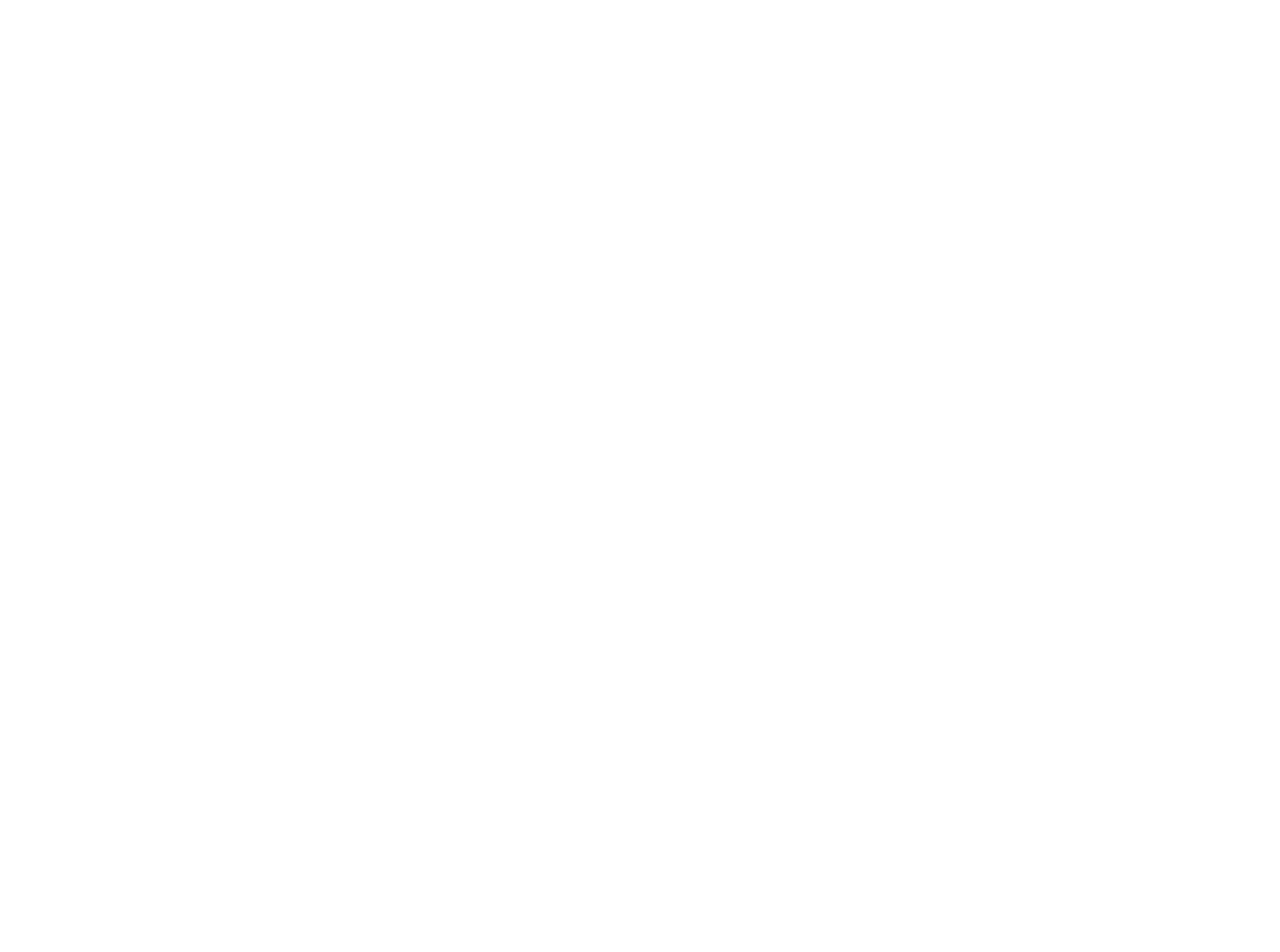
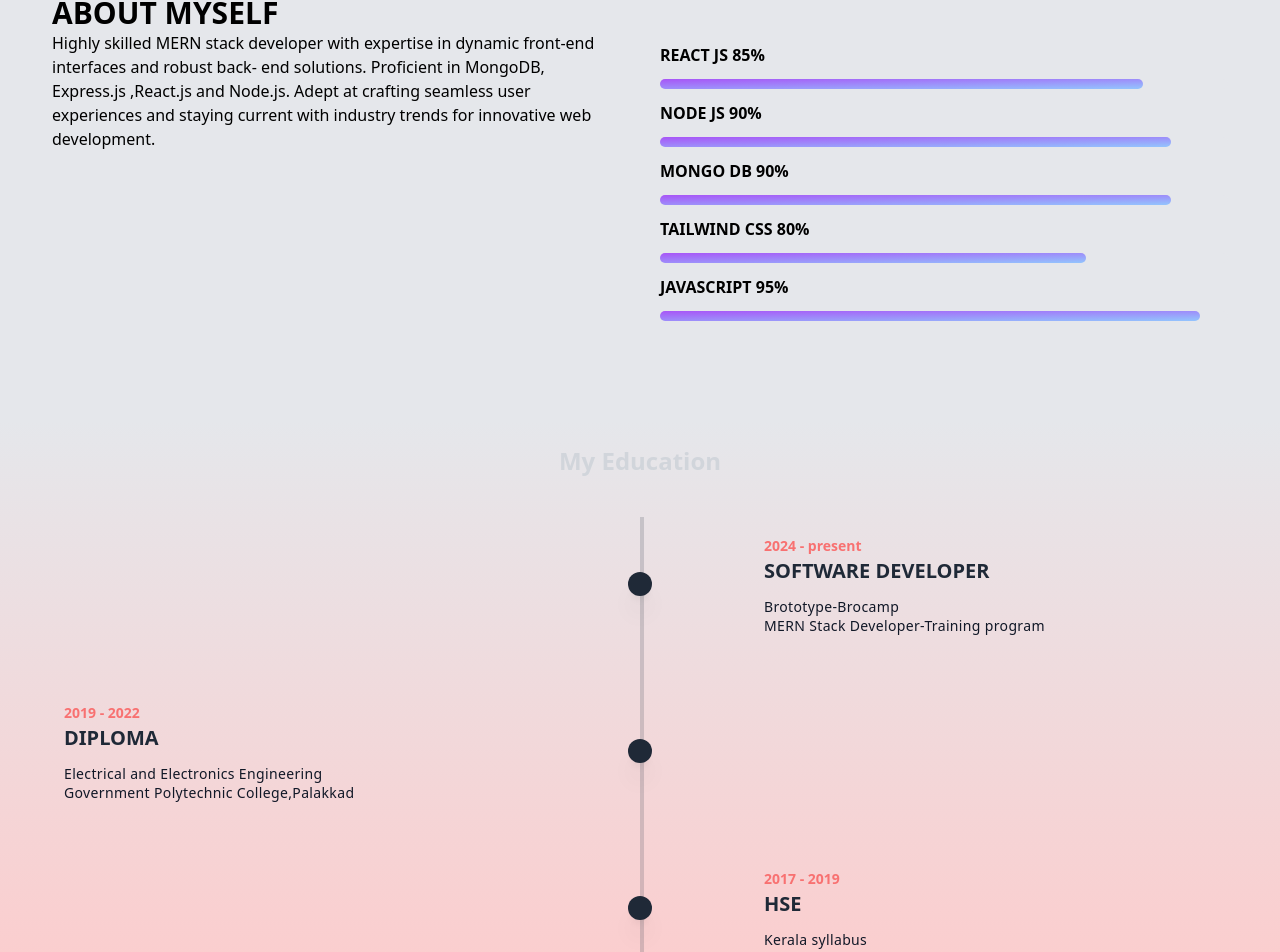
Before and after one commit to Fayiz-kiliyamannil/react-portfolio-template, a React (Create React App) app: page / in a window 1280 px wide. Shown: the part 855-1807 px from the top of the page. Before the commit the page ends 1150 px from the top, so only its background shows below. Built offline with nearby package versions, Linux system fonts and the light colour scheme.

Commit message:
imp-progress-page timeline

```diff
--- a/src/Components/Banner.js
+++ b/src/Components/Banner.js
@@ -4,11 +4,9 @@
 function banner() {
     return (
         <>
-            <div className='h-[650px] w-[100%]  bg-gradient-to-br from-blue-500 to-red-200 mb-[500px]'>
-
-
-                <div className=' sm:relative  sm:top-[250px] flex  justify-center '>
-                    <div className="flex justify-center p-6 shadow-md sm:rounded-xl sm:px-16 dark:bg-white max-lg:w-[75vw] dark:text-gray-100">
+            <div className='h-[650px] w-[100%]  bg-gradient-to-br from-blue-500 to-red-200'>
+                <div className='flex  justify-center '>
+                    <div className="flex justify-center p-6 mt-20 lg:mt-[300px]  shadow-md sm:rounded-xl sm:px-16 dark:bg-white max-lg:w-[75vw] dark:text-gray-100">
                         <div className='  grid grid-cols-1 lg:grid-cols-2 space-x-6 ' >
                             <div >
                                 <img src="312B22F6-A01F-4D0B-B434-900E1D4A3F64.jpeg" alt="profile" className=" w-96 max-lg:mx-auto rounded-lg dark:bg-gray-500 " />
--- /dev/null
+++ b/src/Components/Progress.js
@@ -0,0 +1,48 @@
+import React from 'react'
+
+function Progress() {
+    return (
+        <>
+            <div className='bg-gray-200 pb-[100px] max-lg:pt-[400px]  space-y-12 px-8 grid grid-cols-1 lg:grid-cols-2 pt-[200px]' >
+
+                <div className='px-5 ' >
+                    <h1 className='font-bold uppercase text-3xl' > About myself </h1>
+                    <p>
+                        Highly skilled MERN stack developer with expertise in dynamic front-end interfaces and robust back-
+                        end solutions. Proficient in MongoDB, Express.js ,React.js and Node.js. Adept at crafting seamless user
+                        experiences and staying current with industry trends for innovative web development.
+                    </p>
+                </div>
+
+                <div className='space-y-3 px-5' >
+                    <div class="mb-1 text-base font-bold uppercase ">React JS 85%</div>
+                    <div class="w-full bg-gray-200 rounded-full h-2.5 dark:bg-gray-700">
+                        <div class="h-2.5 rounded-full bg-gradient-to-br from-purple-500 to-blue-300  w-[85%]" ></div>
+                    </div>
+
+                    <div class="mb-1 text-base font-bold uppercase ">Node JS 90%</div>
+                    <div class="w-full bg-gray-200 rounded-full h-2.5 dark:bg-gray-700">
+                        <div class="h-2.5 rounded-full bg-gradient-to-br from-purple-500 to-blue-300  w-[90%]" ></div>
+                    </div>
+
+                    <div class="mb-1 text-base font-bold uppercase ">Mongo DB 90%</div>
+                    <div class="w-full bg-gray-200 rounded-full h-2.5 dark:bg-gray-700">
+                        <div class="h-2.5 rounded-full bg-gradient-to-br from-purple-500 to-blue-300  w-[90%]" ></div>
+                    </div>
+
+                    <div class="mb-1 text-base font-bold uppercase ">tailwind css 80%</div>
+                    <div class="w-full bg-gray-200 rounded-full h-2.5 dark:bg-gray-700">
+                        <div class="h-2.5 rounded-full bg-gradient-to-br from-purple-500 to-blue-300  w-[75%]" ></div>
+                    </div>
+
+                    <div class="mb-1 text-base font-bold uppercase ">javascript 95%</div>
+                    <div class="w-full bg-gray-200 rounded-full h-2.5 dark:bg-gray-700">
+                        <div class="h-2.5 rounded-full bg-gradient-to-br from-purple-500 to-blue-300  w-[95%]" ></div>
+                    </div>
+                </div>
+            </div>
+        </>
+    )
+}
+
+export default Progress
--- /dev/null
+++ b/src/Components/Timeline_Education.js
@@ -0,0 +1,50 @@
+import React from 'react'
+
+function Timeline_Education() {
+    return (
+        <>
+            <div className="bg-gradient-to-b from-gray-200 from-blue-400 to-red-200 w-full h-full">
+                <h1 className='text-center text-2xl pt-6 font-bold  text-gray-300 '> My Education </h1>
+                <div className="relative wrap overflow-hidden p-10 h-full">
+                    <div className="border-2 border-opacity-20 border-gray-700 h-full absolute border" style={{ left: '50%' }}></div>
+                    <div className="mb-8 flex justify-between items-center w-full right-timeline">
+                        <div className="order-1 w-5/12"></div>
+                        <div className="z-20 flex items-center order-1 bg-gray-800 shadow-xl w-6 h-6 rounded-full">
+                        </div>
+                        <div className="order-1  w-5/12 px-6 py-4">
+                            <time className="font-bold text-red-400 text-sm" > 2024 - present  </time>
+                            <h3 className="mb-3 font-bold text-gray-800 text-xl">SOFTWARE DEVELOPER</h3>
+                            <p className="text-sm leading-snug tracking-wide text-gray-900 text-opacity-100">Brototype-Brocamp</p>
+                            <p className="text-sm leading-snug tracking-wide text-gray-900 text-opacity-100">MERN Stack Developer-Training program</p>
+                        </div>
+                    </div>
+                    <div className="mb-8 flex justify-between flex-row-reverse items-center w-full left-timeline">
+                        <div className="order-1 w-5/12"></div>
+                        <div className="z-20 flex items-center order-1 bg-gray-800 shadow-xl w-6 h-6 rounded-full">
+                        </div>
+                        <div className="order-1  w-5/12 px-6 py-4">
+                            <time className="font-bold text-red-400 text-sm" >2019 - 2022</time>
+                            <h3 className="mb-3 font-bold text-gray-800 text-xl">DIPLOMA</h3>
+                            <p className="text-sm leading-snug tracking-wide text-gray-900 text-opacity-100">Electrical and Electronics Engineering</p>
+                            <p className="text-sm leading-snug tracking-wide text-gray-900 text-opacity-100">Government Polytechnic College,Palakkad</p>
+                        </div>
+                    </div>
+                    <div className="mb-8 flex justify-between items-center w-full right-timeline">
+                        <div className="order-1 w-5/12"></div>
+                        <div className="z-20 flex items-center order-1 bg-gray-800 shadow-xl w-6 h-6 rounded-full">
+
+                        </div>
+                        <div className="order-1 w-5/12 px-6 py-4">
+                            <time className="font-bold text-red-400 text-sm" >2017 - 2019</time>
+                            <h3 className="mb-3 font-bold text-gray-800 text-xl">HSE</h3>
+                            <p className="text-sm leading-snug tracking-wide text-gray-900 text-opacity-100">Kerala syllabus</p>
+                        </div>
+                    </div>
+                </div>
+            </div>
+
+        </>
+    )
+}
+
+export default Timeline_Education
--- a/src/Pages/Home.js
+++ b/src/Pages/Home.js
@@ -1,10 +1,14 @@
 import React from 'react';
 import Banner from '../Components/Banner';
+import Progress from '../Components/Progress';
+import Timeline_Education from '../Components/Timeline_Education';
 
 function Home() {
   return (
  <>
  <Banner/>
+ <Progress/>
+ <Timeline_Education/>
  </>
   )
 }
```
